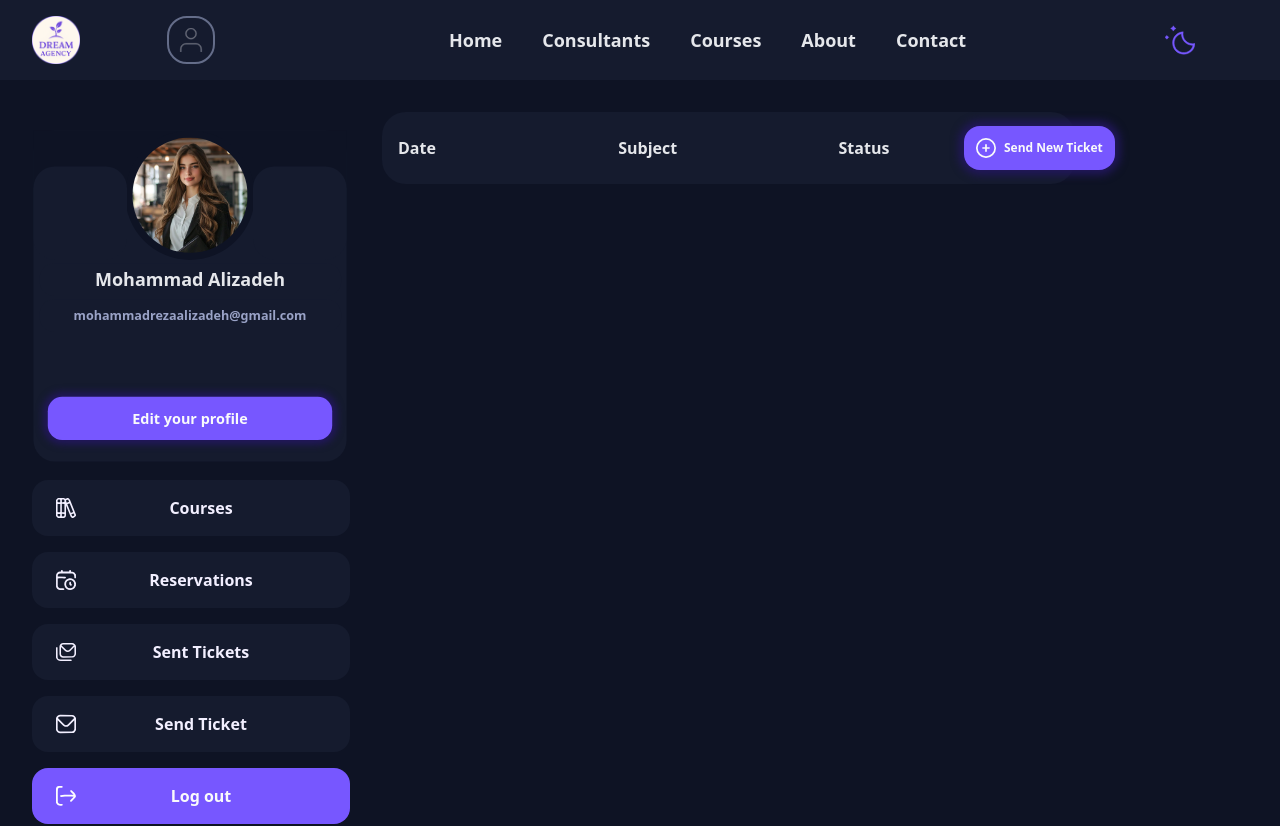
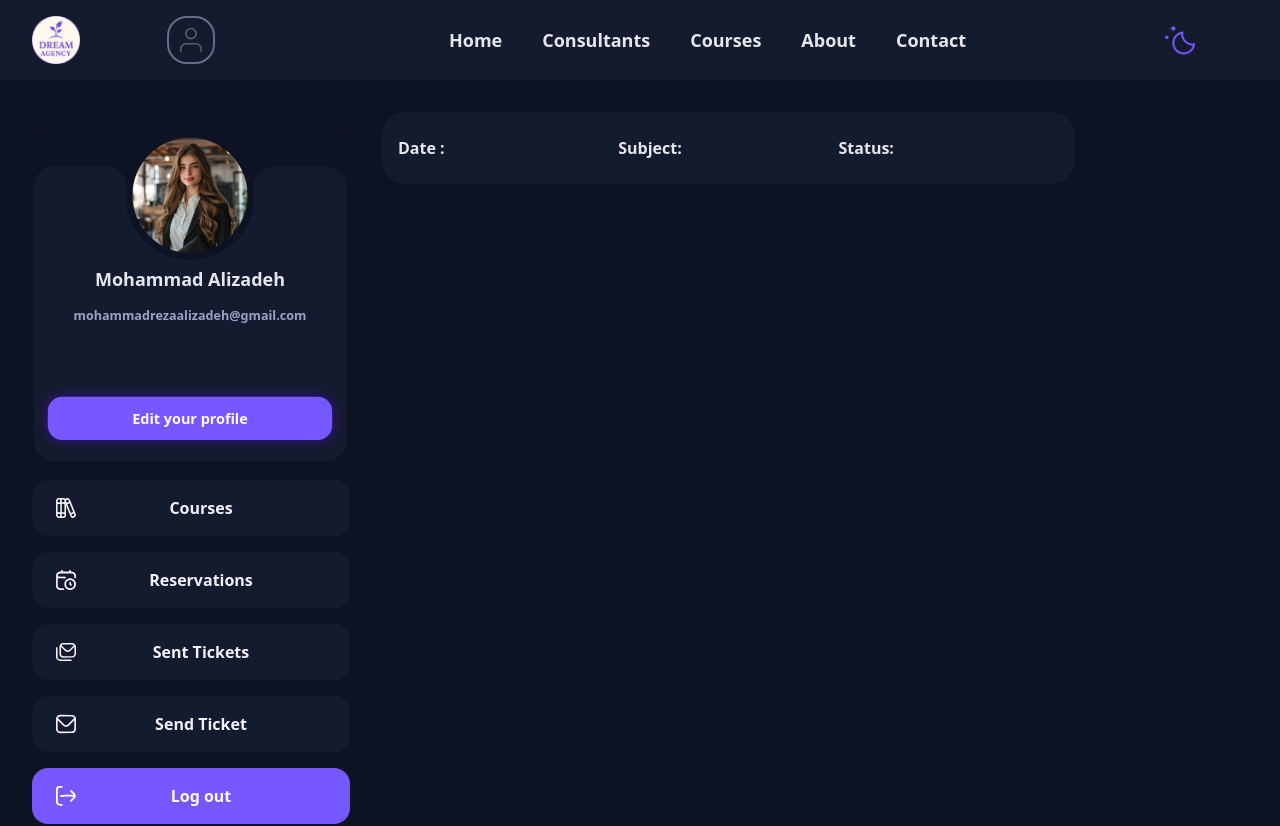
Before and after one commit to DreamAgencyhub/Front-end, a Next.js app: page /profile in a window 1280 px wide. Shown: the top 826 px of the page. Built offline with nearby package versions, Linux system fonts and the light colour scheme.

Commit message:
refacotr: refactor the Header component to make it more reusable

```diff
--- a/app/(public)/(user)/profile/Header.tsx
+++ b/app/(public)/(user)/profile/Header.tsx
@@ -1,15 +1,34 @@
 import { IconFeatherPlusCircle } from "@/app/components/icons";
 import Button from "@/app/components/ui/Button";
+import { formatDate } from "@/app/utilities/helpers";
 
-export default function Header() {
+interface Header {
+  shouldShowBtn: boolean;
+  date?: Date;
+  status?: string;
+  subject?: string;
+}
+
+export default function Header({
+  shouldShowBtn,
+  date,
+  subject,
+  status,
+}: Header) {
   return (
     <div className=" font-semibold bg-secondary-default rounded-3xl p-4 md:px-4 md:py-6 relative flex flex-row justify-between items-center w-full md:w-[80%]">
       <div className="grid grid-cols-3 items-center w-full">
-        <span>Date</span>
-        <span>Subject</span>
-        <span>Status</span>
+        <span>Date : {formatDate(date)}</span>
+        <span className=" block md:hidden">
+          Subject: {subject?.substring(0, 12)}
+        </span>
+        <span className="hidden md:block">
+          Subject: {subject?.substring(0, 30)}
+        </span>
+        <span>Status: {status}</span>
       </div>
 
+      {shouldShowBtn && (
         <Button
           className="py-3! rounded-2xl! flex  items-center gap-2 md:absolute -right-10 "
           variant="primary"
@@ -18,6 +37,7 @@ export default function Header() {
           <IconFeatherPlusCircle className="text-xl stroke-1 " />
           <span className="hidden md:flex">Send New Ticket</span>
         </Button>
+      )}
     </div>
   );
 }
```
Lines whose indentation alone changed are shown as unchanged.
